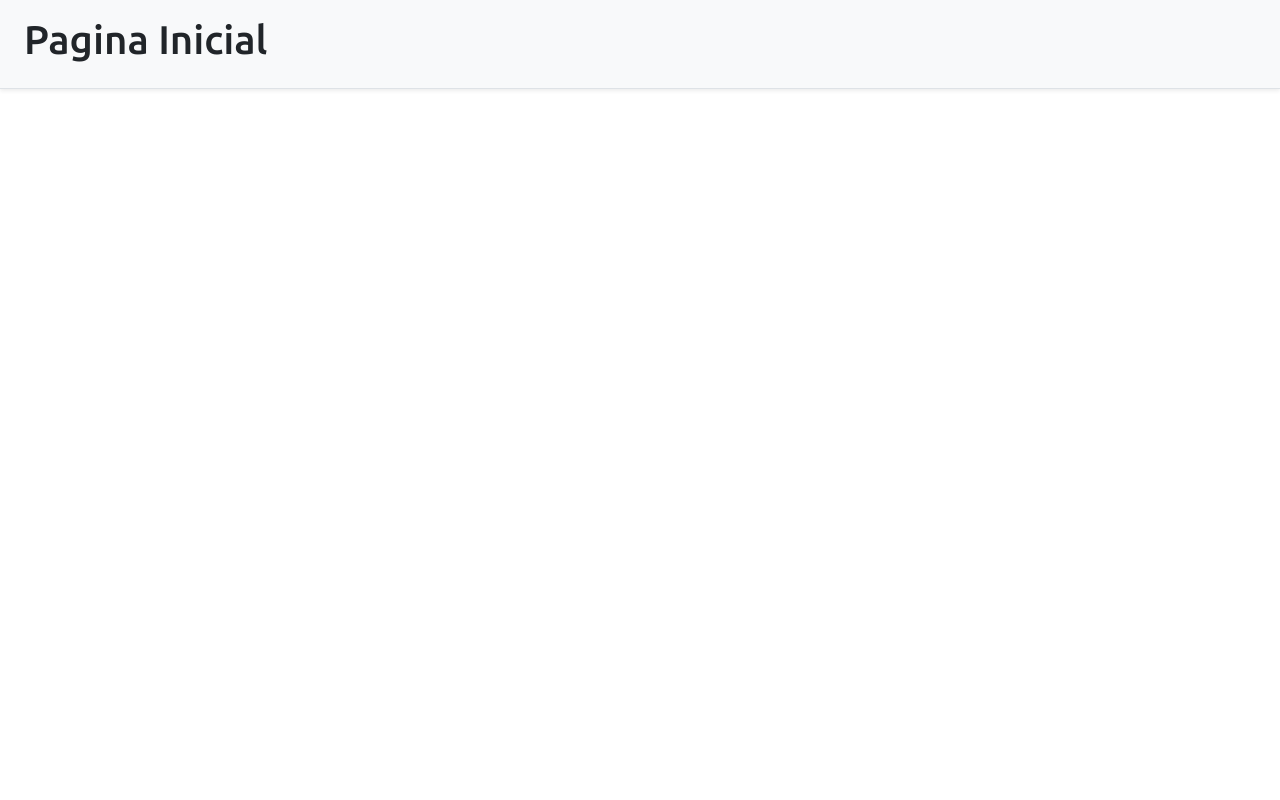
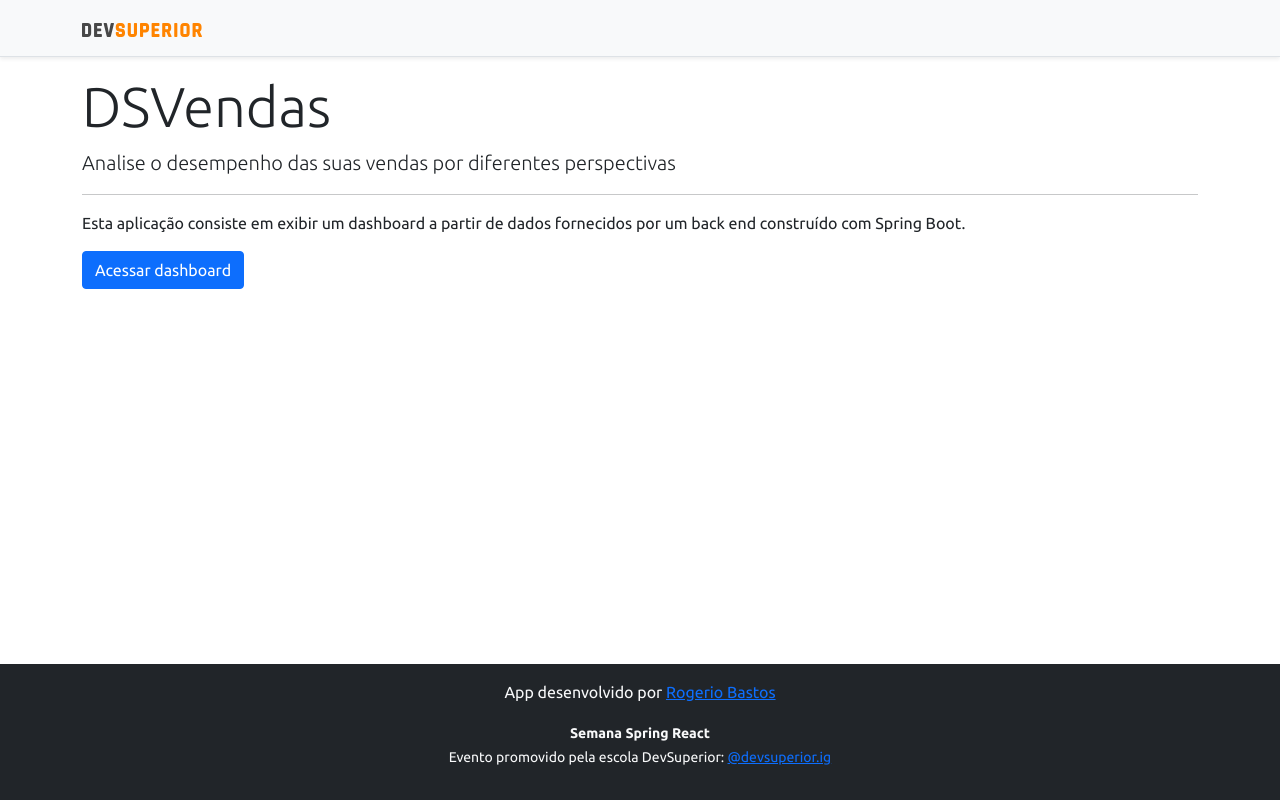
Before and after one commit to rogerplis/projeto-sds3, a React (Create React App) app in the folder frontend/: page / in a window 1280 px wide. Built offline with nearby package versions, Linux system fonts and the light colour scheme.

Commit message:
Home, navigation

```diff
--- a/frontend/src/components/NavBar/index.tsx
+++ b/frontend/src/components/NavBar/index.tsx
@@ -1,11 +1,14 @@
-import ImgDsDark from 'assets/img/ds-dark.svg'
+import ImgDsDark from "assets/img/ds-dark.svg";
+import { Link } from "react-router-dom";
 
 function NavBar() {
   return (
     <div className="d-flex flex-column flex-md-row align-items-center p-3 px-md-4 mb-3 bg-light border-bottom shadow-sm">
       <div className="container">
         <nav className="my-2 my-md-0 mr-md-3">
+          <Link to="/">
             <img src={ImgDsDark} alt="DevSuperior" width="120" />
+          </Link>
         </nav>
       </div>
     </div>
--- a/frontend/src/page/Home/index.tsx
+++ b/frontend/src/page/Home/index.tsx
@@ -1,11 +1,30 @@
-import ImgDsDark from 'assets/img/ds-dark.svg'
+import Footer from "components/Footer";
+import NavBar from "components/NavBar";
+import { Link } from "react-router-dom";
 
 function Home() {
-    return (
-        <div className="d-flex flex-column flex-md-row align-items-center p-3 px-md-4 mb-3 bg-light border-bottom shadow-sm">
-        <h1>Pagina Inicial</h1>
+  return (
+    <>
+      <NavBar />
+      <div className="container">
+        <div className="jumbotron">
+          <h1 className="display-4">DSVendas</h1>
+          <p className="lead">
+            Analise o desempenho das suas vendas por diferentes perspectivas
+          </p>
+          <hr />
+          <p>
+            Esta aplicação consiste em exibir um dashboard a partir de dados
+            fornecidos por um back end construído com Spring Boot.
+          </p>
+    <Link className="btn btn-primary btn-larger" to="/dashboard">
+        Acessar dashboard
+    </Link>
+        </div>
       </div>
-    );
-  }
+      <Footer/>
+    </>
+  );
+}
 
-  export default Home;
+export default Home;
```
Lines whose indentation alone changed are shown as unchanged.
